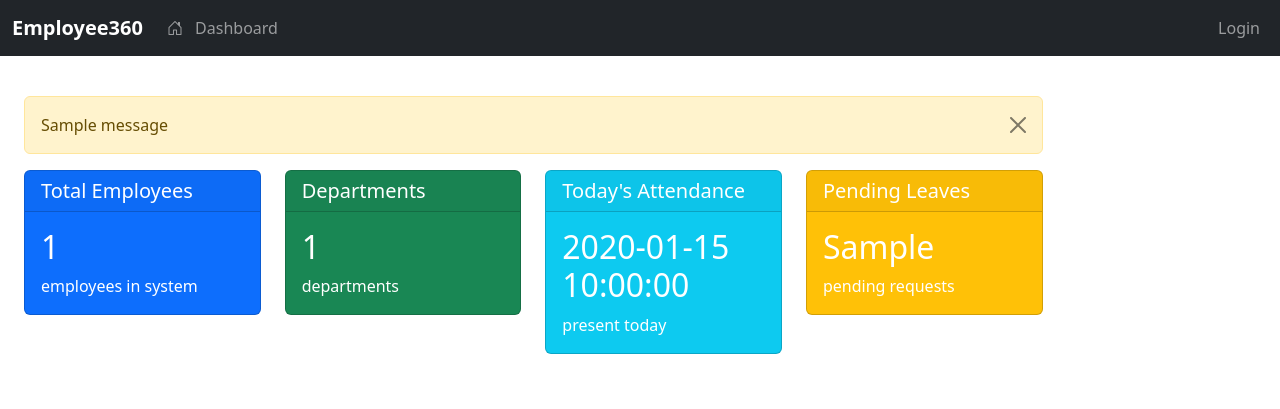
After one commit to DSnext412-jpg/Smart-Employee-Management-System, a Flask app: template templates/dashboard.html in a window 1280 px wide. The commit adds this page. Shown: the top 409 px of the page. Run offline with Flask 3, Linux system fonts and the light colour scheme; the template is opened without the code that fills it: most values are stand-ins (such as "Sample title", 1, 10 or a date in 2020); one stand-in notice (Sample message) is shown; some libraries are stand-ins or nearby versions.

Commit message:
Update employee system with dashboard and login changes

```diff
--- a/app.py
+++ b/app.py
@@ -101,7 +101,35 @@ def logout():
 @login_required
 def dashboard():
     """Protected dashboard page - requires login."""
-    return f"Welcome to Employee360\nWelcome, {session['username']}"
+    conn = get_db_connection()
+    cursor = conn.cursor()
+
+    # Total employees
+    cursor.execute("SELECT COUNT(*) FROM employees")
+    total_employees = cursor.fetchone()[0]
+
+    # Total departments
+    cursor.execute("SELECT COUNT(*) FROM departments")
+    total_departments = cursor.fetchone()[0]
+
+    # Today's attendance
+    cursor.execute("SELECT COUNT(*) FROM attendance WHERE date = CURDATE()")
+    today_attendance = cursor.fetchone()[0]
+
+    # Pending leaves
+    cursor.execute("SELECT COUNT(*) FROM leaves WHERE status = 'pending'")
+    pending_leaves = cursor.fetchone()[0]
+
+    cursor.close()
+    conn.close()
+
+    return render_template(
+        "dashboard.html",
+        total_employees=total_employees,
+        total_departments=total_departments,
+        today_attendance=today_attendance,
+        pending_leaves=pending_leaves
+    )
 
 
 @app.route("/db-test")
--- a/static/css/style.css
+++ b/static/css/style.css
@@ -1,5 +1,28 @@
-/* Simple test stylesheet to confirm CSS loads */
-body {
-    font-family: 'Segoe UI', Tahoma, Arial, sans-serif;
-    background-color: #f8f9fc;
+/* Employee360 - Main Stylesheet */
+/* Bootstrap 5 is loaded via CDN in templates */
+/* Bootstrap Icons is loaded via CDN in templates */
+
+/* Sidebar layout and navigation styling */
+.sidebar {
+    top: 3.5rem;
+    align-self: start;
+    border-right: 1px solid #dee2e6;
 }
+
+/* Main content area - margin-left to account for sidebar on desktop */
+.main-content {
+    padding: 1rem;
+}
+
+/* Navbar brand */
+.navbar-brand {
+    font-weight: 600;
+    font-size: 1.25rem;
+}
+
+/* Active sidebar link */
+.nav-link.active {
+    color: #0d6efd;
+    background-color: #e3f2fd;
+    border-radius: 0.35rem;
+}
--- a/templates/base.html
+++ b/templates/base.html
@@ -3,23 +3,113 @@
 <head>
     <meta charset="UTF-8">
     <meta name="viewport" content="width=device-width, initial-scale=1.0">
-    <title>Employee Management System</title>
-    <!-- Bootstrap 5 CDN -->
+    <title>{% block title %}Employee360{% endblock %}</title>
+    <!-- Bootstrap 5 CDN css -->
     <link href="https://cdn.jsdelivr.net/npm/bootstrap@5.3.0/dist/css/bootstrap.min.css" rel="stylesheet">
+    <!-- Bootstrap Icons CDN -->
+    <link rel="stylesheet" href="https://cdn.jsdelivr.net/npm/bootstrap-icons@1.10.5/font/bootstrap-icons.css">
     <!-- Custom stylesheet -->
     <link rel="stylesheet" href="/static/css/style.css">
 </head>
 <body>
-    <div class="container py-5">
-        <h1 class="text-center mb-4">Employee Management System</h1>
-        <div class="alert alert-info text-center">
-            Flask is working! HTML loads, Bootstrap loads, CSS loads, JavaScript loads.
+    <!-- Top Navbar -->
+    <nav class="navbar navbar-expand-lg navbar-dark bg-dark mb-4">
+        <div class="container-fluid">
+            <a class="navbar-brand" href="/dashboard">Employee360</a>
+            <button class="navbar-toggler" type="button" data-bs-toggle="collapse" data-bs-target="#navbarNav" aria-controls="navbarNav" aria-expanded="false" aria-label="Toggle navigation">
+                <span class="navbar-toggler-icon"></span>
+            </button>
+            <div class="collapse navbar-collapse" id="navbarNav">
+                <ul class="navbar-nav me-auto">
+                    <!-- Dashboard link -->
+                    <li class="nav-item {% if request.path == '/dashboard' %}active{% endif %}">
+                        <a class="nav-link" href="/dashboard">
+                            <span class="bi bi-house-door me-2"></span>
+                            Dashboard
+                        </a>
+                    </li>
+                </ul>
+                <!-- User info and logout (only when logged in) -->
+                <ul class="navbar-nav">
+                    {% if session.get('user_id') %}
+                        <li class="nav-item dropdown">
+                            <a class="nav-link dropdown-toggle" href="#" role="button" data-bs-toggle="dropdown">
+                                <span class="bi bi-person me-2"></span>{{ session.username or 'User' }}
+                            </a>
+                            <ul class="dropdown-menu dropdown-menu-end">
+                                <li><a class="dropdown-item" href="/logout">Logout</a></li>
+                            </ul>
+                        </li>
+                    {% else %}
+                        <li><a class="nav-link" href="/login">Login</a></li>
+                    {% endif %}
+                </ul>
+            </div>
         </div>
+    </nav>
+
+    <!-- Page Wrapper -->
+<div class="container-fluid">
+    <div class="row">
+
+    <!-- Sidebar -->
+    <aside class="sidebar col-12 col-md-3 col-lg-2 col-xl-2 px-3 py-3 {% if not session.get('user_id') %}d-none{% endif %}">
+        <ul class="nav flex-column">
+            <li class="nav-item {% if request.path == '/dashboard' %}active{% endif %}">
+                <a class="nav-link" href="/dashboard">
+                    <span class="bi bi-house-door me-2"></span>
+                    Dashboard
+                </a>
+            </li>
+            <li class="nav-item">
+                <a class="nav-link" href="/employees">
+                    <span class="bi bi-person-meet me-2"></span>
+                    Employees
+                </a>
+            </li>
+            <li class="nav-item">
+                <a class="nav-link" href="/departments">
+                    <span class="bi bi-buildings me-2"></span>
+                    Departments
+                </a>
+            </li>
+            <li class="nav-item">
+                <a class="nav-link" href="/attendance">
+                    <span class="bi bi-calendar-check me-2"></span>
+                    Attendance
+                </a>
+            </li>
+            <li class="nav-item">
+                <a class="nav-link" href="/leaves">
+                    <span class="bi bi-calendar-event me-2"></span>
+                    Leave Management
+                </a>
+            </li>
+            <li class="nav-item">
+                <a class="nav-link" href="/logout">
+                    <span class="bi bi-box-arrow-right me-2"></span>
+                    Logout
+                </a>
+            </li>
+        </ul>
+    </aside>
+
+    <!-- Main Content -->
+    <main class="main-content col-12 col-md-9 col-lg-10 col-xl-10 px-4 pt-3">
+        {% with messages = get_flashed_messages() %}
+          {% if messages %}
+            <div class="alert alert-warning alert-dismissible fade show" role="alert">
+              {% for message in messages %}
+                {{ message }}
+              {% endfor %}
+              <button type="button" class="btn-close" data-bs-dismiss="alert" aria-label="Close"></button>
+            </div>
+          {% endif %}
+        {% endwith %}
+        {% block content %}{% endblock %}
+    </main>
+
     </div>
-
-    <!-- Bootstrap 5 JS -->
-    <script src="https://cdn.jsdelivr.net/npm/bootstrap@5.3.0/dist/js/bootstrap.bundle.min.js"></script>
-    <!-- Custom script -->
-    <script src="/static/js/script.js"></script>
+</div>
 </body>
 </html>
--- /dev/null
+++ b/templates/dashboard.html
@@ -0,0 +1,56 @@
+{% extends "base.html" %}
+
+{% block title %}Dashboard - Employee360{% endblock %}
+
+{% block content %}
+<div class="row mb-4">
+    <!-- Total Employees Card -->
+    <div class="col-md-3 col-6 mb-3">
+        <div class="card text-white bg-primary o-h">
+            <div class="card-header">
+                <h5 class="mb-0">Total Employees</h5>
+            </div>
+            <div class="card-body">
+                <h2 class="card-title">{{ total_employees }}</h2>
+                <p class="card-text">employees in system</p>
+            </div>
+        </div>
+    </div>
+    <!-- Departments Card -->
+    <div class="col-md-3 col-6 mb-3">
+        <div class="card text-white bg-success o-h">
+            <div class="card-header">
+                <h5 class="mb-0">Departments</h5>
+            </div>
+            <div class="card-body">
+                <h2 class="card-title">{{ total_departments }}</h2>
+                <p class="card-text">departments</p>
+            </div>
+        </div>
+    </div>
+    <!-- Today's Attendance Card -->
+    <div class="col-md-3 col-6 mb-3">
+        <div class="card text-white bg-info o-h">
+            <div class="card-header">
+                <h5 class="mb-0">Today's Attendance</h5>
+            </div>
+            <div class="card-body">
+                <h2 class="card-title">{{ today_attendance }}</h2>
+                <p class="card-text">present today</p>
+            </div>
+        </div>
+    </div>
+    <!-- Pending Leaves Card -->
+    <div class="col-md-3 col-6 mb-3">
+        <div class="card text-white bg-warning o-h">
+            <div class="card-header">
+                <h5 class="mb-0">Pending Leaves</h5>
+            </div>
+            <div class="card-body">
+                <h2 class="card-title">{{ pending_leaves }}</h2>
+                <p class="card-text">pending requests</p>
+            </div>
+        </div>
+    </div>
+</div>
+{% endblock %}
--- a/templates/login.html
+++ b/templates/login.html
@@ -42,9 +42,7 @@
                             <button type="submit" class="btn btn-primary w-100 py-2">Login</button>
                         </form>
                     </div>
-                    <div class="card-footer text-center text-secondary small">
-                        {/* Forgot credentials link removed - not implementing password reset in Phase 3 */}
-                    </div>
+
                 </div>
             </div>
         </div>
```
Also changed, not shown: agent.txt (added, +111 -0 lines).
